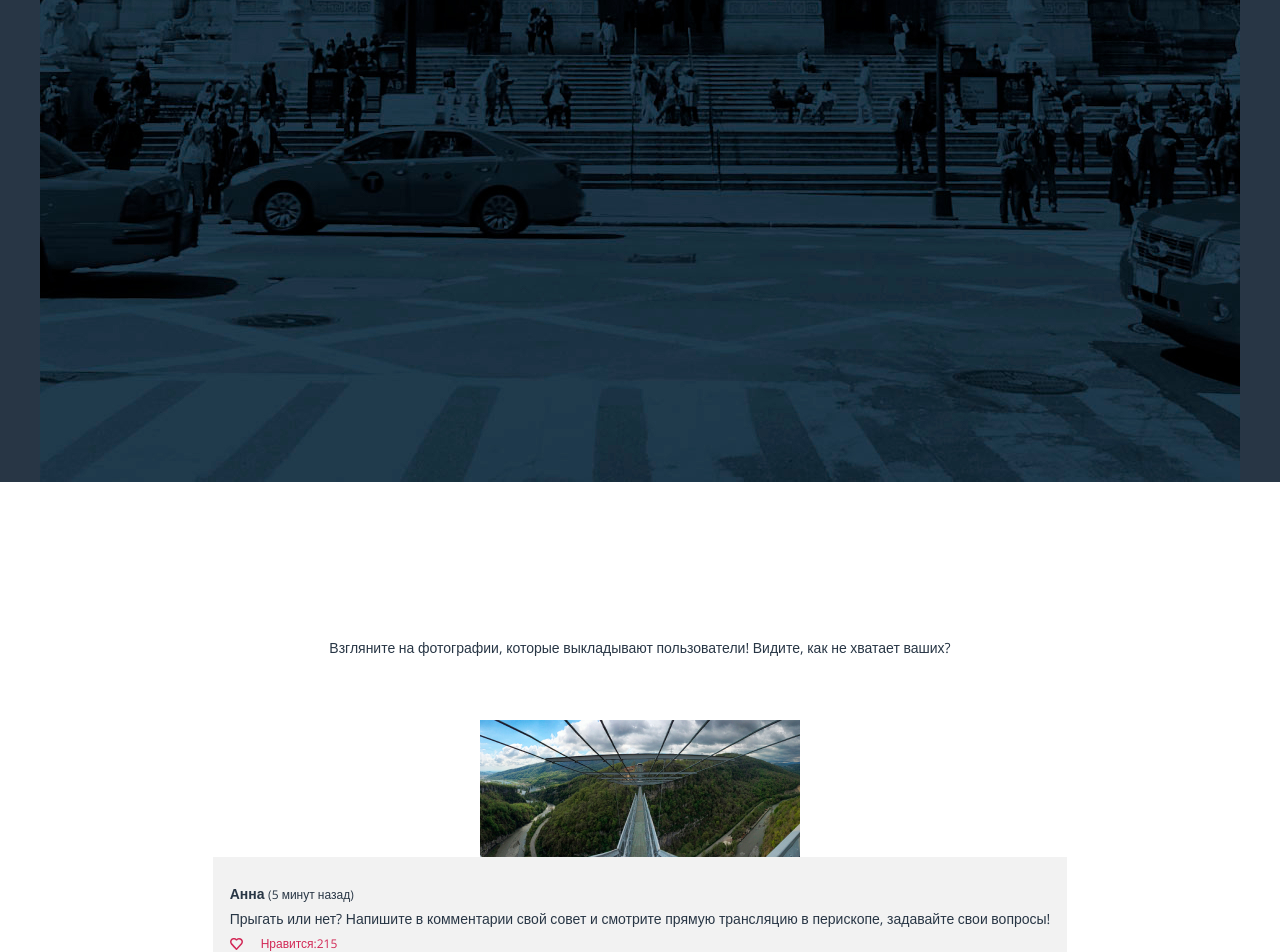
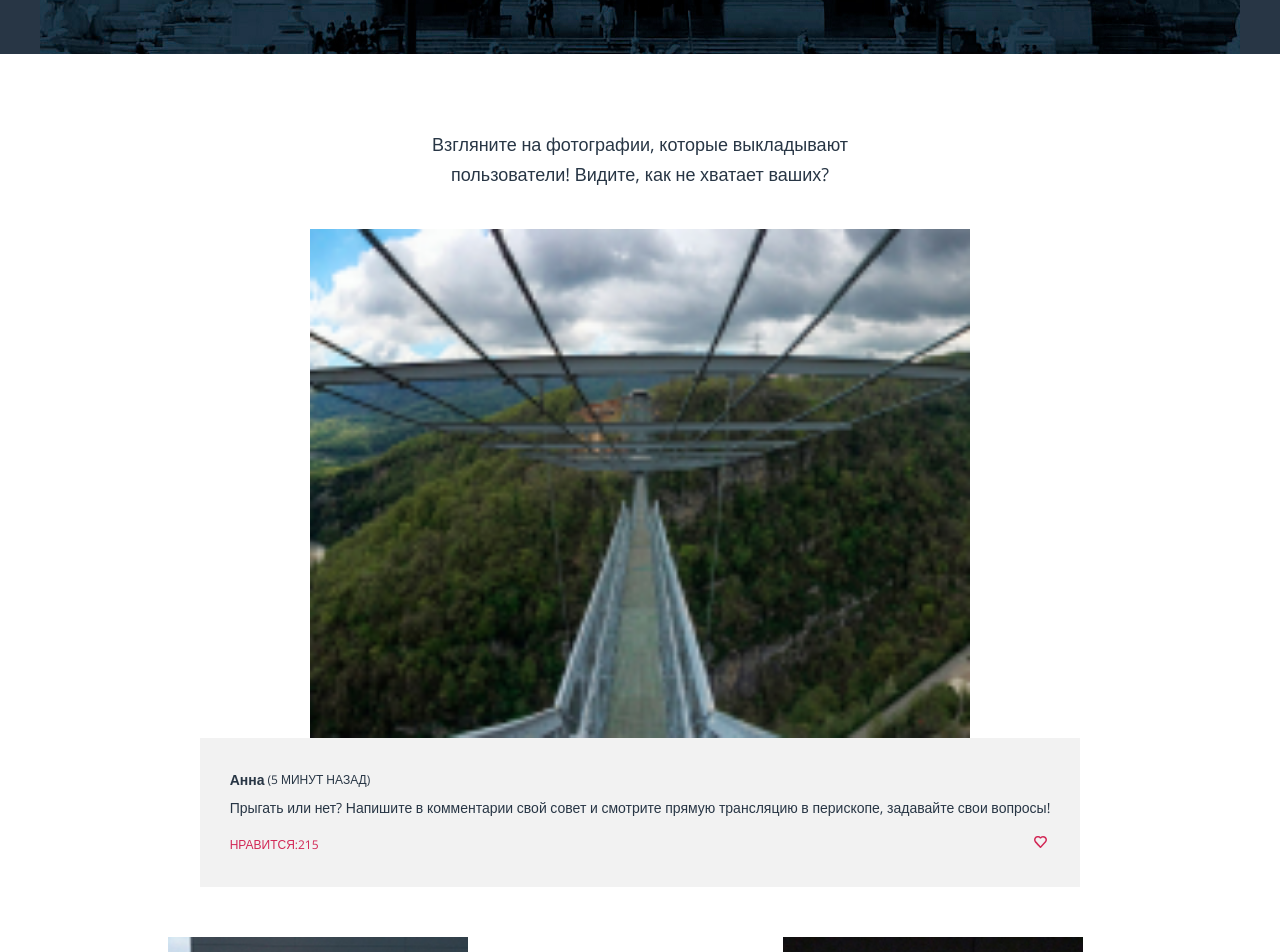
Before and after one commit to Kryazh113/Pink, a website: page source/catalog.html in a window 1280 px wide. Shown: the part 340-1292 px from the top of the page. Drawn offline with nearby package versions, Linux system fonts and the light colour scheme; files that its build step writes are made by us from their sources.

Commit message:
разметка секции с фотограмиями в планшетном разрешении

```diff
--- a/source/catalog.html
+++ b/source/catalog.html
@@ -12,7 +12,7 @@
 </head>
 
 <body class="page-body">
-  <header class="page-header page-header--opened">
+  <header class="page-header page-header--opened wrapper">
     <a class="page-header__logo">
       <img src="img/logotype-mobile.svg" width="74" height="23" alt="Логотип приложения Pink">
     </a>
@@ -45,19 +45,19 @@
     <section class="gallery">
       <div class="gallery__wrapper">
         <header class="gallery__header  main-header">
-          <h2 class="gallery__title  main-header--preview">Фотографии пользователей</h2>
+          <h2 class="gallery__title  main-header--preview">Фотографии<br> пользователей</h2>
         </header>
-        <p class="gallery__preview">Взгляните на фотографии, которые выкладывают пользователи! Видите, как не хватает ваших?</p>
+        <p class="gallery__preview">Взгляните на фотографии, которые выкладывают<br class="not__mobile"> пользователи! Видите, как не хватает ваших?</p>
+        <div class="gallery__item card card-panorama">
+          <img class="card__picture panorama" src="img/panorama-mobile.jpg" alt="Панорама города" width="320" height="137">
+          <div class="card__text">
+            <span class="card__name">Анна</span>
+            <span class="card__time">(5 минут назад)</span>
+            <p class="card__comment">Прыгать или нет? Напишите в комментарии свой совет и<br class="only__mobile"> смотрите прямую трансляцию в перископе, задавайте свои вопросы!</p>
+            <span class="card__like">Нравится:215</span>
+          </div>
+        </div>
         <ul class="gallery__list">
-          <li class="gallery__item card">
-            <img class="card__picture panorama" src="img/panorama-mobile.jpg" alt="Панорама города" width="320" height="137">
-            <div class="card__text">
-              <span class="card__name">Анна</span>
-              <span class="card__time">(5 минут назад)</span>
-              <p class="card__comment">Прыгать или нет? Напишите в комментарии свой совет и смотрите прямую трансляцию в перископе, задавайте свои вопросы!</p>
-              <span class="card__like">Нравится:215</span>
-            </div>
-          </li>
           <li class="gallery__item card">
             <img class="card__picture" src="img/photo-car-mobile.jpg" alt="Фотография машины" width="280" height="180">
             <div class="card__text">
@@ -81,7 +81,7 @@
             <div class="card__text">
               <span class="card__name">Борис</span>
               <span class="card__time">(20 часов назад)</span>
-              <p class="card__comment">Здесь могла ыть ваша цитата о высоком и вечном.</p>
+              <p class="card__comment">Здесь могла быть ваша цитата о высоком и вечном.</p>
               <span class="card__like">Нравится:215</span>
             </div>
           </li>
@@ -113,12 +113,12 @@
             </div>
           </li>
         </ul>
-        <p class="gallery__text">Затмите их всех!<br> Выкладывайте все, что накопилось в телефоне!</p>
+        <p class="gallery__text wrapper">Затмите их всех!<br> Выкладывайте все, что накопилось в телефоне!</p>
       </div>
     </section>
 
     <section class="editor">
-      <div class="editor__wrapper">
+      <div class="editor__wrapper wrapper">
         <h2 class="visually-hidden">Редактор фотографий</h2>
         <img class="editor__picture" src="img/photo-winter-mobile.jpg" width="280" height="374" alt="Зимний закат">
         <div class="editor__tools tools">
@@ -144,7 +144,7 @@
   </main>
 
   <footer class="page-footer">
-    <div class="page-footer__wrapper">
+    <div class="page-footer__wrapper wrapper">
       <div class="page-footer__logo logo">
         <img src="img/logotype-footer-mobile.svg" width="145" height="40" alt="Логотип PINK">
       </div>
--- a/source/sass/catalog-main/editor.scss
+++ b/source/sass/catalog-main/editor.scss
@@ -2,9 +2,6 @@
   background-color: $light_gray;
 }
 
-.editor__wrapper {
-  padding: 0 20px;
-}
 
 .editor__picture {
   width: 280px;
--- a/source/sass/catalog-main/gallery.scss
+++ b/source/sass/catalog-main/gallery.scss
@@ -1,16 +1,40 @@
-.gallery__wrapper {
-  text-align: center;
+.gallery__header.main-header {
+  justify-content: center;
+
+  @media (min-width: $tablet-width) {
+    min-height: 425px;
+
+  }
+}
+
+.gallery__title {
+  margin: 0;
+  padding: 0;
+  line-height: normal;
 }
 
 .gallery__preview {
-  padding: 0 20px;
-  margin: 54px 0 60px 0;
+  padding: 0 35px;
+  margin: -25px 0 40px 0;
+
+  @media (min-width: $tablet-width) {
+    font-size: 18px;
+    line-height: 30px;
+    text-align: center;
+  }
 }
 
 .gallery__list {
   list-style: none;
   padding: 0;
   margin-bottom: 49px;
+
+  @media (min-width: $tablet-width) {
+    display: flex;
+    flex-wrap: wrap;
+    gap: 20px;
+    padding: 0 20px;
+  }
 }
 
 .card {
@@ -19,38 +43,118 @@
   flex-direction: column;
   align-items: center;
   justify-content: space-between;
+
+  @media (min-width: $tablet-width) {
+    justify-content: flex-start;
+    width: 48%;
+    margin-bottom: 0;
+  }
+}
+
+.card-panorama {
+  @media (min-width: $tablet-width) {
+  grid-column: 1 / -1;
+  margin-bottom: 50px;
+  width: 100%;
+  }
+}
+
+.card-panorama .card__text{
+  @media (min-width: $tablet-width) {
+    margin: 0 20px;
+    display: grid;
+    grid-template-columns: min-content 1fr min-content;
+    grid-template-rows: 15px 1fr;
+    row-gap: 13px;
+
+    & .card__comment {
+      grid-column: 1 / -1;
+      grid-row: 2 / 3;
+      margin-bottom: 0;
+    }
+
+    & .card__like {
+      padding-left: 0;
+      padding-right: 55px;
+
+      &::before {
+        left: 95px;
+      }
+    }
+  }
 }
 
 .card__picture {
   width: 280px;
   height: 180px;
+
+  @media (min-width: $tablet-width) {
+    width: 300px;
+    height: 300px;
+    object-fit: cover;
+    flex-grow: 0;
+  }
 }
 
 .panorama {
   width: 320px;
   height: 137px;
   padding: 0;
+
+  @media (min-width: $tablet-width) {
+    width: 660px;
+    height: 509px;
+  }
 }
 
 .card__text {
   min-width: 280px;
   margin: 0 20px;
-  padding: 25px 17px;
+  padding: 25px 10px 25px 17px;
   background-color: $light_gray;
   text-align: left;
+
+  @media (min-width: $tablet-width) {
+    flex-grow: 1;
+    min-width: 300px;
+    padding: 30px;
+    margin: 0;
+    // display: flex;
+    // flex-direction: column;
+    // justify-content: space-between;
+    display: grid;
+    grid-template-columns: min-content 1fr min-content;
+    grid-template-rows: min-content 1fr min-content;
+    column-gap: 3px;
+  }
 }
 
 .card__name {
   font-weight: 700;
+
+  @media (min-width: $tablet-width) {
+    grid-column: 1 / 2;
+  }
 }
 
 .card__time {
+  text-transform: uppercase;
   font-size: 12px;
   font-weight: 300;
+
+  @media (min-width: $tablet-width) {
+    grid-column: 2 / 3;
+  }
 }
 
 .card__comment {
   margin: 0;
+  margin-bottom: 20px;
+
+  @media (min-width: $tablet-width) {
+    grid-column: 1 / -1;
+    grid-row: 2 / 3;
+  }
 }
 
 .card__like {
@@ -59,6 +163,7 @@
   padding-left: 31px;
   font-size: 12px;
   color: $basic_pink;
+  text-transform: uppercase;
 
   &::before {
     position: absolute;
@@ -70,10 +175,29 @@
     left: 0;
     top: 3px;
   }
+
+  @media (min-width: $tablet-width) {
+    margin-bottom: 0;
+    padding: 0;
+    grid-column: 1 / 3;
+    grid-row: 3 / 4;
+
+    &::before {
+      right: 0;
+      margin-left: auto;
+    }
+  }
 }
 
 .gallery__text {
   margin: 0;
   padding: 0 20px;
   margin-bottom: 52px;
+  text-align: center;
+
+  @media (min-width: $tablet-width) {
+    font-size: 18px;
+    line-height: 30px;
+    margin-bottom: 78px;
+  }
 }
```
Also changed, not shown: source/form.html (+3 -3 lines).
